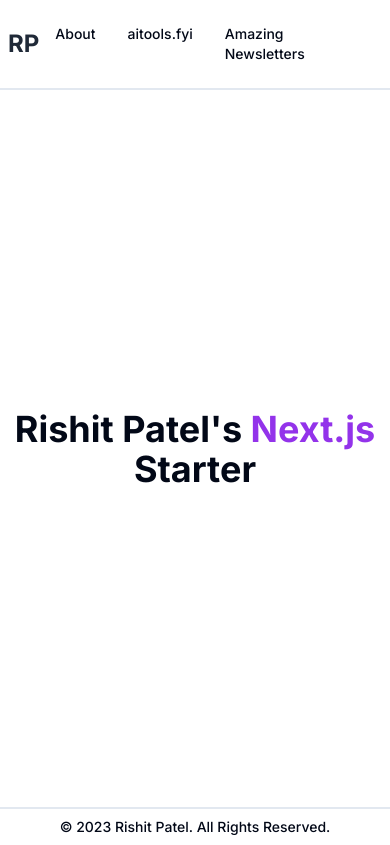
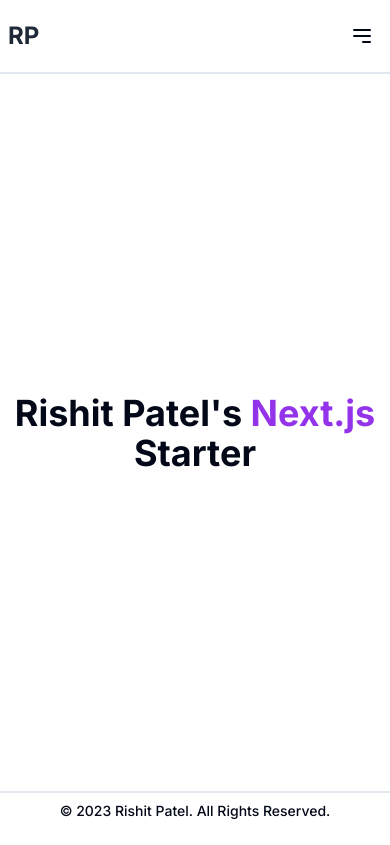
Before and after one commit to imrishit98/rp-nextjs-starter, a Next.js app: page / in a window 390 px wide. Built offline with nearby package versions, Linux system fonts and the light colour scheme.

Commit message:
Add MVP mobile navbar

```diff
--- a/src/components/layout/navbar.js
+++ b/src/components/layout/navbar.js
@@ -1,12 +1,20 @@
+'use client';
 import Link from 'next/link';
-
+import { useState } from 'react';
 import { Container } from '@/components/ui/containers';
+import { CloseIcon, MenuIcon } from '../ui/icons/menus';
 
 const Navbar = () => {
+  const [isMenuOpen, setIsMenuOpen] = useState(false);
+
+  const toggleMenu = () => {
+    setIsMenuOpen(!isMenuOpen);
+  };
+
   const navLinks = [
-    { href: '/about', text: 'About' },
-    { href: 'https://aitools.fyi/', text: 'aitools.fyi' },
-    { href: 'https://amazingnewsletters.com/', text: 'Amazing Newsletters' },
+    { href: '/about', label: 'About' },
+    { href: 'https://aitools.fyi/', label: 'aitools.fyi' },
+    { href: 'https://amazingnewsletters.com/', label: 'Amazing Newsletters' },
   ];
 
   return (
@@ -18,19 +26,48 @@ const Navbar = () => {
         >
           RP
         </Link>
-        <div className='flex'>
-          {navLinks.map((link, index) => (
+        <div className='hidden md:flex'>
+          {navLinks.map((link) => (
             <Link
-              key={index}
+              key={link.href}
               href={link.href}
               className='px-4 py-2 text-sm font-medium hover:font-bold'
               {...(link.href.startsWith('http')
                 ? { target: '_blank', rel: 'noopener noreferrer' }
                 : {})}
             >
-              {link.text}
+              {link.label}
             </Link>
           ))}
+        </div>
+        <div className='md:hidden'>
+          <button
+            className='p-2'
+            type='button'
+            aria-label='Toggle menu'
+            onClick={toggleMenu}
+          >
+            {isMenuOpen ? <CloseIcon /> : <MenuIcon />}
+          </button>
+          <div
+            className={`absolute right-0 w-full bg-white shadow-md py-2 px-4 mt-2 rounded-md ${
+              isMenuOpen ? 'block' : 'hidden'
+            }`}
+          >
+            {navLinks.map((link) => (
+              <Link
+                key={link.href}
+                href={link.href}
+                className='block px-4 py-2 text-sm font-medium hover:font-bold'
+                onClick={() => setIsMenuOpen(false)}
+                {...(link.href.startsWith('http')
+                  ? { target: '_blank', rel: 'noopener noreferrer' }
+                  : {})}
+              >
+                {link.label}
+              </Link>
+            ))}
+          </div>
         </div>
       </Container>
     </nav>
```
